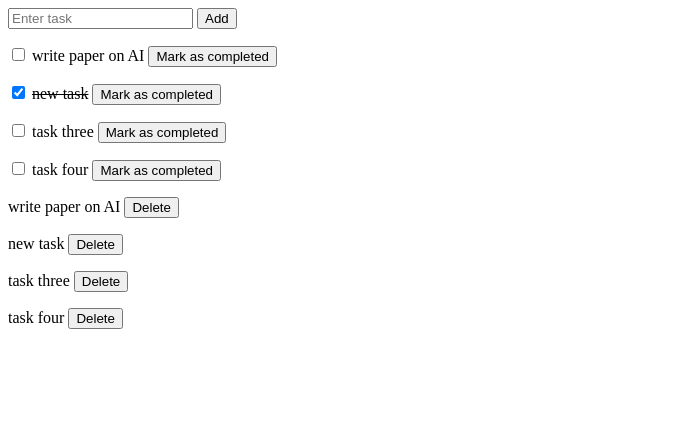
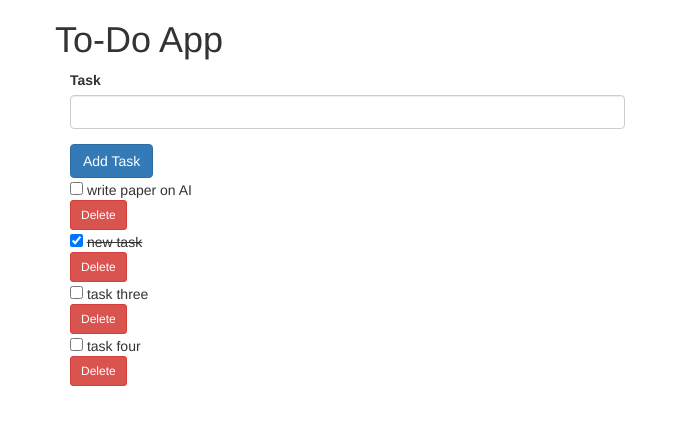
Before and after one commit to fergtech/todo_app, a Flask app: page / in a window 1280 px wide. Shown: the top 425 px of the page, without its empty margins (0-680 px from the left). Run offline with Flask 3, Linux system fonts and the light colour scheme; some libraries are stand-ins or nearby versions.

Commit message:
Enhanced UI to use bootstrap and added app title to display

```diff
--- a/app.py
+++ b/app.py
@@ -1,6 +1,7 @@
 from flask import Flask, render_template, request, redirect, url_for, flash
 from flask_sqlalchemy import SQLAlchemy
 from datetime import datetime
+from flask_bootstrap import Bootstrap
 
 app = Flask(__name__)
 app.config['SQLALCHEMY_DATABASE_URI'] = 'sqlite:///tasks.db'
@@ -27,7 +28,7 @@ def complete_task(task_id):
     task = Task.query.get_or_404(task_id)
     task.completed = not task.completed
     db.session.commit()
-    return redirect('/')
+    return redirect(url_for('index'))
 
 @app.route('/delete-task/<int:task_id>', methods=['POST'])
 def delete_task(task_id):
@@ -43,3 +44,5 @@ def index():
 
 if __name__ == "__main__":
     app.run(debug=True)
+
+bootstrap = Bootstrap(app)
--- /dev/null
+++ b/static/js/custom.js
@@ -0,0 +1,3 @@
+document.addEventListener('DOMContentLoaded', function() {
+    console.log('Custom JS loaded and ready!');
+});
--- a/templates/index.html
+++ b/templates/index.html
@@ -1,19 +1,47 @@
-<form action="/add-task" method="post">
-    <input type="text" name="task" placeholder="Enter task" required>
-    <input type="submit" value="Add">
-</form>
+{% extends "bootstrap/base.html" %}
 
-{% for task in tasks %}
-<form action="/complete-task/{{ task.id }}" method="post">
-    <input type="checkbox" {% if task.completed %}checked{% endif %}>
-    <span {% if task.completed %}style="text-decoration:line-through;"{% endif %}>{{ task.name }}</span>
-    <input type="submit" value="Mark as completed">
-</form>
-{% endfor %}
+{% block content %}
+<div class="container mt-5">
+    <!-- Title Section -->
+    <div class="row justify-content-center mb-5">
+        <h1>To-Do App</h1>
+    </div>
+    <!-- Add Task Section -->
+    <div class="row justify-content-center">
+        <div class="col-md-6"> <!-- Controlled width by setting it to 6/12 of the container -->
+            <form method="post" action="/add-task" class="mb-4">
+                <div class="form-group">
+                    <label for="task">Task</label>
+                    <input type="text" class="form-control" id="task" name="task">
+                </div>
+                <button type="submit" class="btn btn-primary">Add Task</button>
+            </form>
+        </div>
+    </div>
 
-{% for task in tasks %}
-<form action="/delete-task/{{ task.id }}" method="post">
-    <span>{{ task.name }}</span>
-    <input type="submit" value="Delete">
-</form>
-{% endfor %}
+    <!-- Task Listing Section -->
+    <div class="row justify-content-center">
+        <div class="col-md-6">
+            {% for task in tasks %}
+            <div class="card mb-3">
+                <div class="card-body">
+                    <div class="d-flex justify-content-between align-items-center">
+                        <div>
+                            <form action="/complete-task/{{ task.id }}" method="post" class="d-inline-block">
+                                <input type="checkbox" {% if task.completed %}checked{% endif %} onchange="this.form.submit();">
+                                <span {% if task.completed %}style="text-decoration:line-through;"{% endif %}>{{ task.name }}</span>
+                            </form>
+                        </div>
+                        <div>
+                            <form action="/delete-task/{{ task.id }}" method="post" class="d-inline-block ml-2">
+                                <button type="submit" class="btn btn-danger btn-sm">Delete</button>
+                            </form>
+                        </div>
+                    </div>
+                </div>
+            </div>
+            {% endfor %}
+        </div>
+    </div>
+</div>
+{% endblock %}
```
Also changed, not shown: static/css/custom.css (added, +8 -0 lines), templates/base.html (added, +34 -0 lines), instance/tasks.db.
